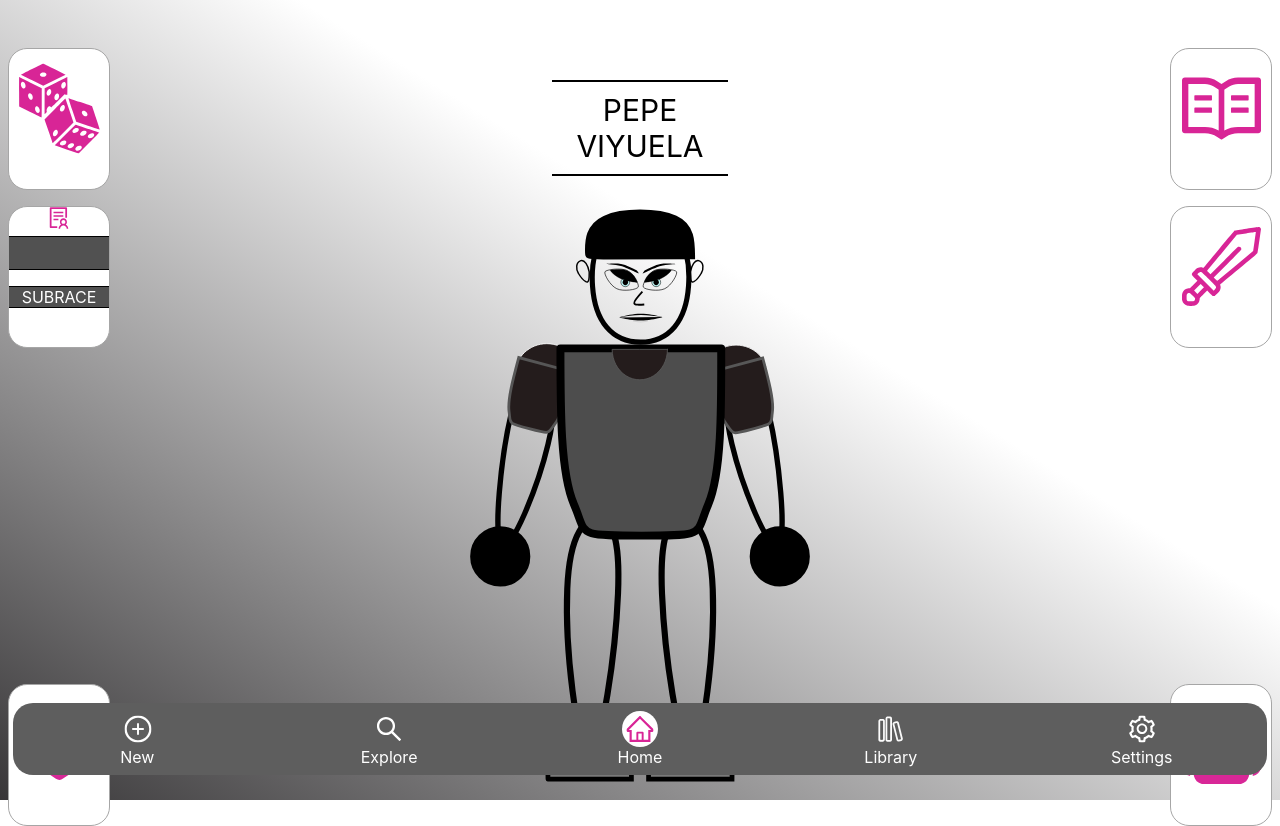
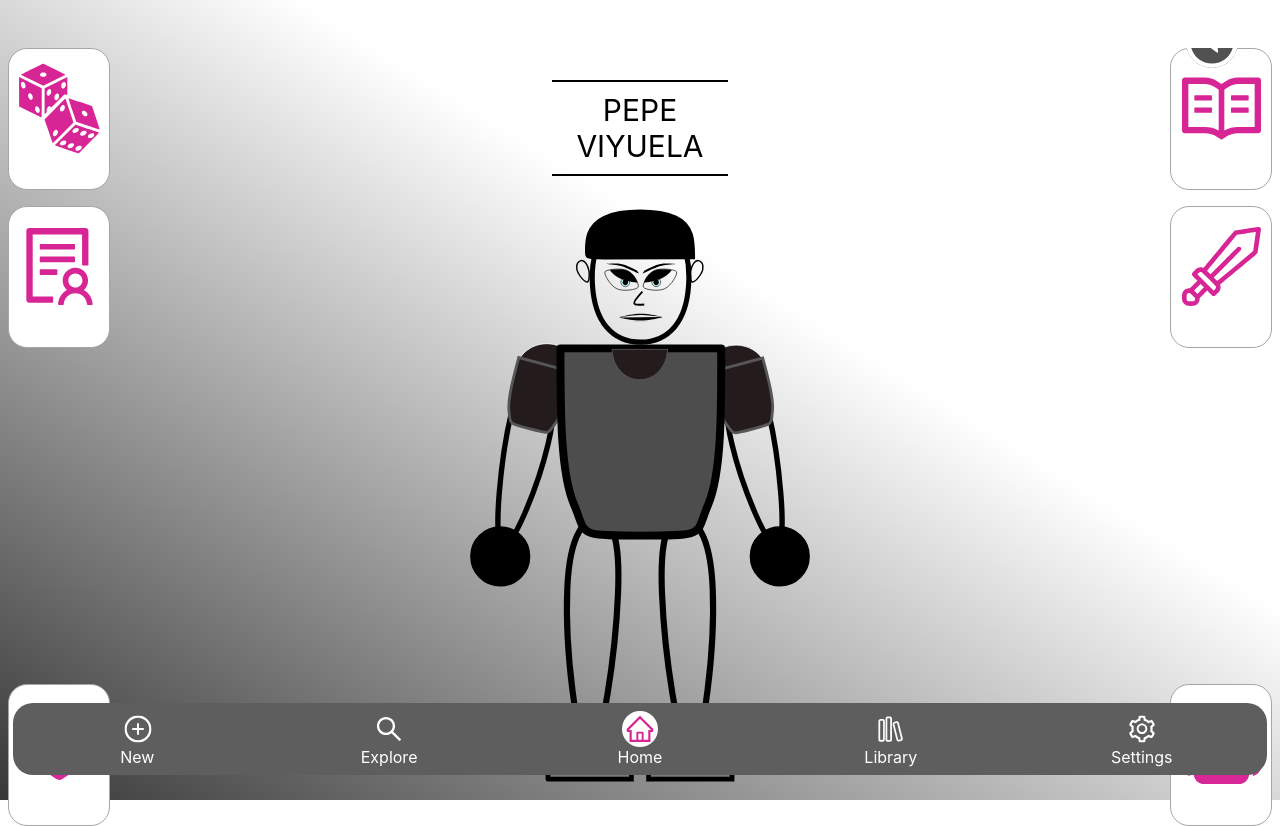
Before and after one commit to mianfiga/CharCCvite, a React (Create React App) app: page / in a window 1280 px wide. Built offline with nearby package versions, Linux system fonts and the light colour scheme.

Commit message:
info terminado - empezando stats

```diff
--- a/src/components/info_content/InfoContent.css
+++ b/src/components/info_content/InfoContent.css
@@ -1,3 +1,9 @@
+.previous_container img{
+    position: absolute;
+    top: -2em;
+    left: 1em;
+}
+
 .info_content_container{
     display: flex;
     flex-direction: column;
@@ -16,6 +22,22 @@
 }
 
 .info_display_medium span{
+    color: white;
+    font-size: 16px;
+    padding-left: 0.8em;
+}
+
+.info_display_large{
+    background-color: #515151;
+    width: 80vw;
+    height: 8em;
+    display: flex;
+    border: 1px solid black;
+    border-radius: 18px;
+}
+
+.info_display_large span{
+    margin-top: 0.5em;
     color: white;
     font-size: 16px;
     padding-left: 0.8em;
@@ -47,11 +69,27 @@
     display: flex;
     flex-direction: row;
     justify-content: space-between;
+    margin-left: 2em;
+    margin-right: 2em;
 }
 
 .info_number{
     display: flex;
     flex-direction: row;
     justify-content: space-between;
-    gap: 2em;
+    gap: 1em;
 }
+
+.info_number_number{
+    background-color: #515151;
+    width: 8vw;
+    display: flex;
+    justify-content: center;
+    align-items: center;
+    border: 1px solid black;
+    border-radius: 13px;
+}
+
+.info_number_number span{
+    color: white;
+}
--- a/src/components/info_content/InfoContent.jsx
+++ b/src/components/info_content/InfoContent.jsx
@@ -6,6 +6,9 @@ function InfoContent() {
   return (
     <>
       <div className="info_content_container">
+        <div className="previous_container">
+          <img src={PREVIOUS} alt="img" />
+        </div>
         <div className="info_display_medium">
           <span>NAME</span>
         </div>
@@ -52,6 +55,9 @@ function InfoContent() {
         <div className="info_display_medium">
           <span>BACKGROUND</span>
         </div>
+        <div className="info_display_large">
+          <span>BACKSTORY</span>
+        </div>
       </div>
     </>
   );
--- /dev/null
+++ b/src/components/stats_content/StatsContent.css
@@ -0,0 +1,5 @@
+.previous_container img{
+    position: absolute;
+    top: -2em;
+    left: 1em;
+}
--- /dev/null
+++ b/src/components/stats_content/StatsContent.jsx
@@ -0,0 +1,17 @@
+import React from "react";
+import "./StatsContent.css";
+import { PREVIOUS } from "../../helpers/utility_icons";
+
+function StatsContent() {
+  return (
+    <>
+      <div className="stats_content_container">
+        <div className="previous_container">
+          <img src={PREVIOUS} alt="img" />
+        </div>
+      </div>
+    </>
+  );
+}
+
+export default StatsContent;
--- a/src/pages/Home/Home.jsx
+++ b/src/pages/Home/Home.jsx
@@ -18,6 +18,7 @@ import {
 } from "../../helpers/home_icons";
 import ThrowsContent from "../../components/throws_content/ThrowsContent";
 import InfoContent from "../../components/info_content/InfoContent";
+import StatsContent from "../../components/stats_content/StatsContent";
 
 function Home() {
   return (
@@ -38,7 +39,7 @@ function Home() {
                 {/* <ThrowsContent /> */}
               </HomeButton>
               <HomeButton image={INFO} text={ITEXT}>
-                <InfoContent />
+                {/* <InfoContent /> */}
               </HomeButton>
             </div>
             <div className="lower_buttons_container">
@@ -47,7 +48,9 @@ function Home() {
           </div>
           <div className="right_buttons_container">
             <div className="upper_buttons_container">
-              <HomeButton image={STATS} text={STEXT} />
+              <HomeButton image={STATS} text={STEXT}>
+                <StatsContent />
+              </HomeButton>
               <HomeButton image={ACTIONS} text={ATEXT} />
             </div>
             <div className="lower_buttons_container">
```
